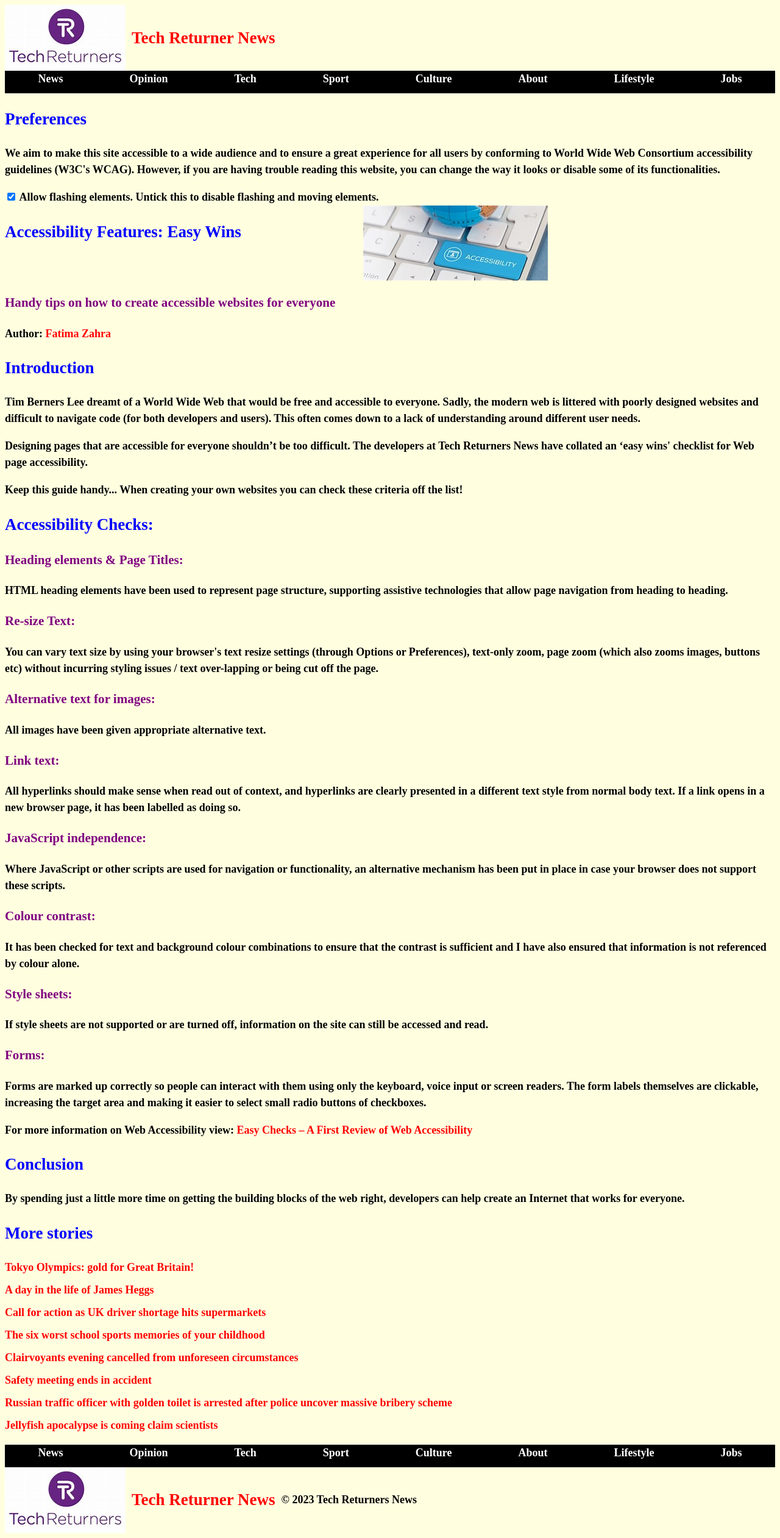
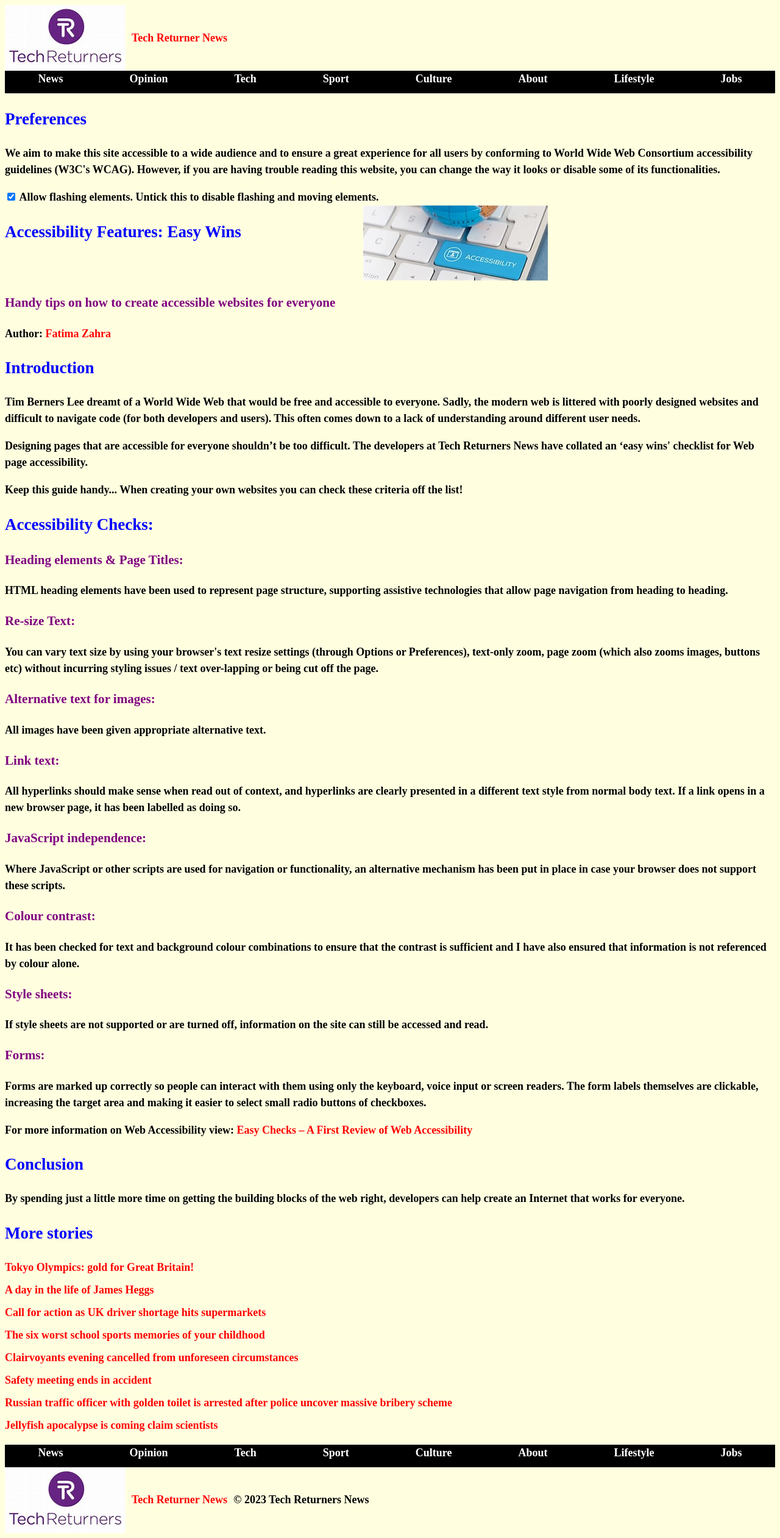
Before and after one commit to Taz1205/News-Article-HTML, a website: page index.html in a window 1280 px wide. Shown: the whole page at 61% size. Drawn offline with Linux system fonts and the light colour scheme.

Commit message:
Tidied up index.html and updated README.md

```diff
--- a/techreturners_news_article.html
+++ b/index.html
@@ -1,20 +1,20 @@
 <!DOCTYPE html>
 <html lang="en">
   <head>
-    <link rel="stylesheet" href="styles.css" />
-    <meta charset="UTF-8" />
-    <meta name="viewport" content="width=device-width, initial-scale=1.0" />
+    <link rel="stylesheet" href="styles.css">
+    <meta charset="UTF-8">
+    <meta name="viewport" content="width=device-width, initial-scale=1.0">
     <title>Tech Returner News Article</title>
   </head>
   <body>
     <header>
       <section class="logo-title">
-        <img src="./images/logo.jpg" alt="Tech Returners Logo" />
-        <h1>
+        <img src="./images/logo.jpg" alt="Tech Returners Logo">
+        <div>
           <a href="https://www.techreturners.com/" title="Back to Home"
             >Tech Returner News</a
           >
-        </h1>
+        </div>
       </section>
       <nav>
         <ul>
@@ -240,11 +240,11 @@
       </nav>
       <section class="logo-title">
         <img src="./images/logo.jpg" alt="Tech Returners Logo" />
-        <h1>
+        <div>
           <a href="https://www.techreturners.com/" title="Back to Home"
             >Tech Returner News</a
           >
-        </h1>
+        </div>
         <p>© 2023 Tech Returners News</p>
       </section>
     </footer>
```
Also changed, not shown: README.md.
